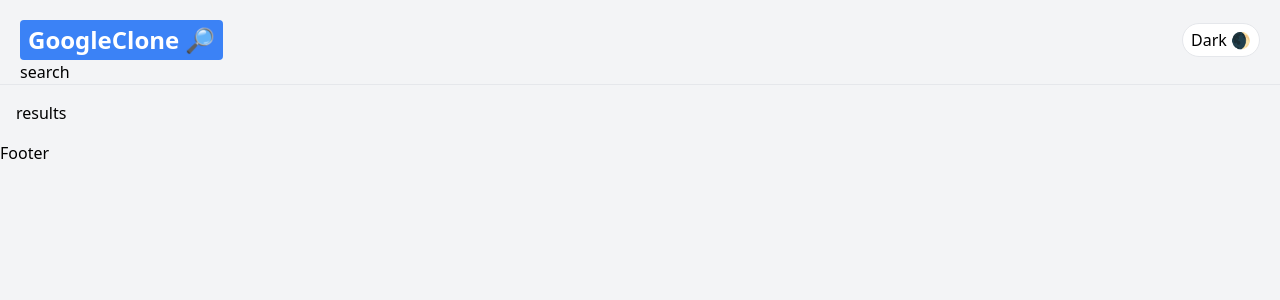
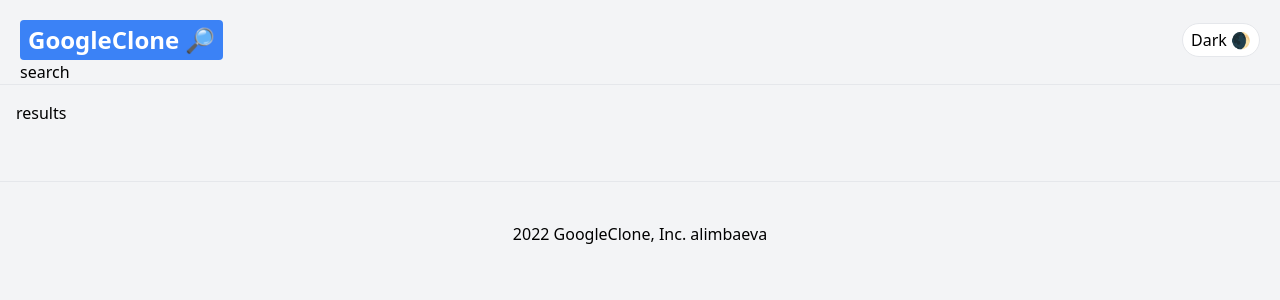
Before and after one commit to alimbaeva/Google_Clone_KK, a React (Create React App) app: page /search in a window 1280 px wide. Shown: the top 300 px of the page. Built offline with nearby package versions, Linux system fonts and the light colour scheme.

Commit message:
feat: footer

```diff
--- a/src/components/Footer.jsx
+++ b/src/components/Footer.jsx
@@ -2,8 +2,8 @@
 
 export const Footer = () => {
     return (
-        <div>
-            <h1>Footer</h1>
+        <div className='text-center p-10 mt-10 border-t dark:border-gray-700 border-gray-200'>
+            <h1>2022 GoogleClone, Inc. alimbaeva</h1>
         </div>
     );
 };
```
